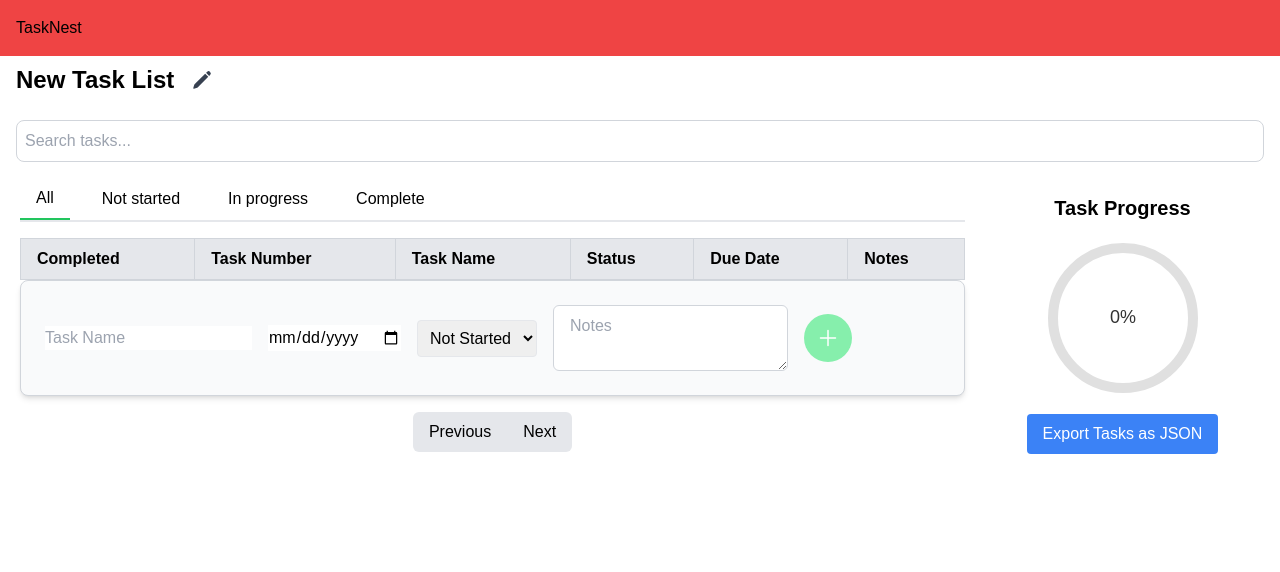
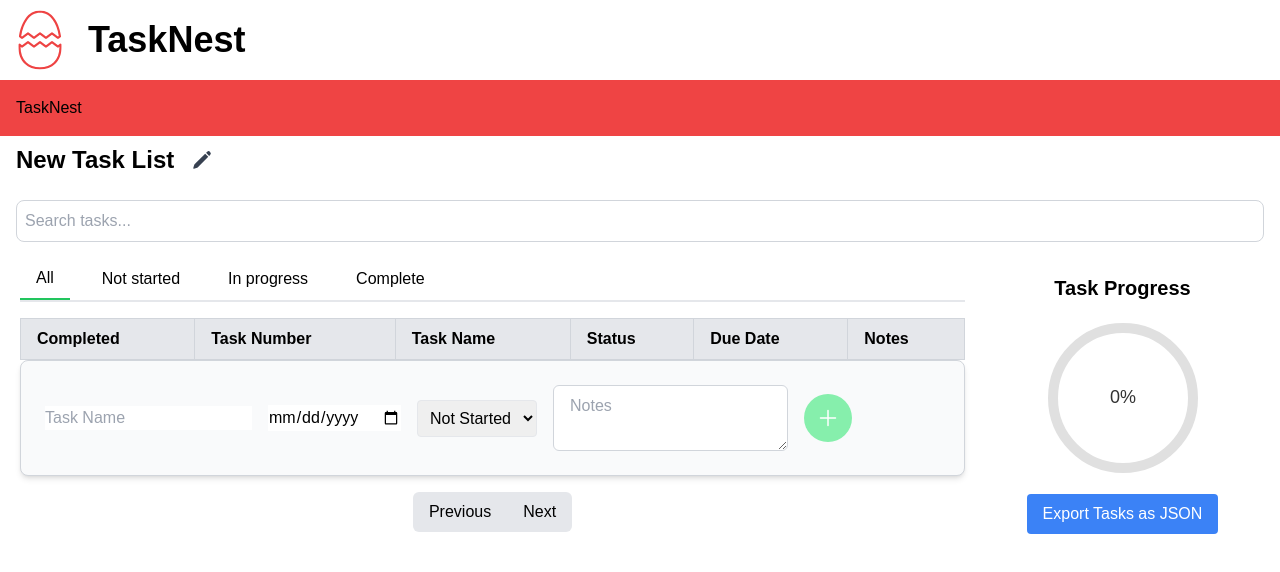
Before and after one commit to g33ya/task-dashboard, a Next.js app: page / in a window 1280 px wide. Shown: the top 572 px of the page. Built offline with nearby package versions, Linux system fonts and the light colour scheme.

Commit message:
Styling (header, highlighted status fields)

```diff
--- /dev/null
+++ b/app/components/header.js
@@ -0,0 +1,8 @@
+export function Header({ isChecked, handleCheckboxChange }) {
+    return (
+        <div className="flex items-center">
+            <img src="/logo.svg" alt="Logo" className="w-20 h-20 mr-2 pt-2 pb-2" />
+            <h1 className="text-4xl font-bold">TaskNest</h1>
+        </div>
+    );
+}
--- a/app/components/table.js
+++ b/app/components/table.js
@@ -134,8 +134,8 @@ export function TaskTable( { searchTerm }) {
                     ))}
                 </div>
 
-                <table className="table-auto border-collapse border border-gray-300 w-full text-left">
-                    <thead className="bg-gray-200">
+                <table className="table-auto border-collapse border round border-gray-300 w-full text-left">
+                    <thead className="bg-gray-200 rounded-lg border-gray-30">
                     <tr>
                         <th className="border border-gray-300 px-4 py-2">Completed</th>
                         <th className="border border-gray-300 px-4 py-2">Task Number</th>
--- a/app/components/tablerow.js
+++ b/app/components/tablerow.js
@@ -34,7 +34,16 @@ export function TableRow({ task, taskNum, onEdit, removeTask, updateTaskStatus }
             <TaskCheckbox isChecked={isChecked} handleCheckboxChange={handleCheckboxChange} />
             <td className="border border-gray-300 px-4 py-2">{taskNum}</td>
             <td className="border border-gray-300 px-4 py-2">{task.name}</td>
-            <td className="border border-gray-300 px-4 py-2">{statusDisplay[task.status]}</td>
+            <td className="border border-gray-300 px-4 py-2">
+            <span className={`inline-block px-2 py-1 rounded-md ${
+                task.status === 'not-started' ? 'bg-red-200 text-red-800' :
+                task.status === 'in-progress' ? 'bg-yellow-200 text-yellow-800' :
+                task.status === 'complete' ? 'bg-green-200 text-green-800' :
+                ''
+            }`}>
+                {statusDisplay[task.status]}
+            </span>
+            </td>
             <td className="border border-gray-300 px-4 py-2">{task.dueDate}</td>
             <td className="border border-gray-300 px-4 py-2">{task.notes}</td>
             <td className="border border-gray-300 px-4 py-2">
--- a/app/globals.css
+++ b/app/globals.css
@@ -5,11 +5,13 @@
 body {
   color: var(--foreground);
   background: var(--background);
-  font-family: Arial, Helvetica, sans-serif;
+  font-family: 'Montserrat', sans-serif;
+
 }
 
 body {
   color: var(--foreground);
   background: var(--background);
-  font-family: Arial, Helvetica, sans-serif;
+  font-family: 'Montserrat', sans-serif;
+
 }
--- a/app/page.js
+++ b/app/page.js
@@ -2,12 +2,13 @@
 import { TaskTable } from './components/table.js';
 import { SearchBar } from './components/searchbar.js';
 import { ListName } from './components/listname.js';
-
-
+import { Header } from './components/header.js';
+import './globals.css'; // Import global CSS here
 
 export default function Home() {
   return (
     <div>
+      <Header />
       <div className="bg-red-500 text-black p-4">TaskNest</div>
       <ListName />
       <SearchBar />
--- a/package.json
+++ b/package.json
@@ -10,9 +10,11 @@
   },
   "dependencies": {
     "@heroicons/react": "^2.2.0",
+    "firebase": "^11.1.0",
     "next": "15.1.4",
     "react": "^19.0.0",
-    "react-dom": "^19.0.0"
+    "react-dom": "^19.0.0",
+    "react-firebase-hooks": "^5.1.1"
   },
   "devDependencies": {
     "autoprefixer": "^10.4.20",
```
Also changed, not shown: public/logo.svg (added), 1 other file (tests, documents, lock files or other folders).
